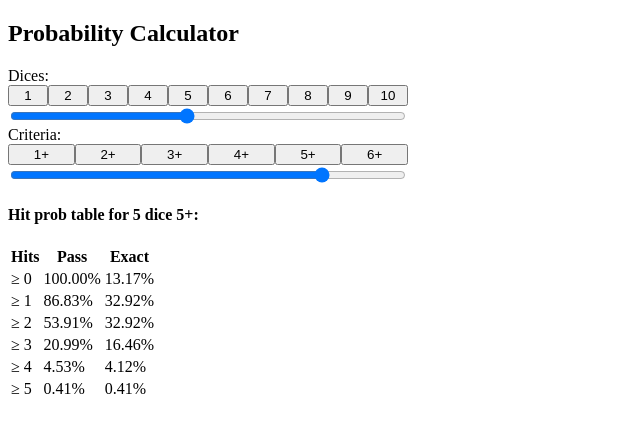
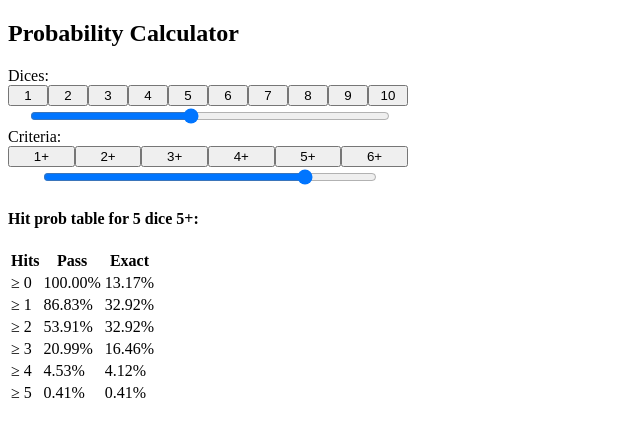
Before and after one commit to nnkken/zombicide-invader-helper, a Vue app: page / in a window 1280 px wide. Shown: the top 436 px of the page, without its empty margins (0-640 px from the left). Built offline with nearby package versions, Linux system fonts and the light colour scheme.

Commit message:
Improve style

```diff
--- a/src/components/ProbCalculator.vue
+++ b/src/components/ProbCalculator.vue
@@ -2,24 +2,24 @@
   <div>
     <div>
       Dices:
-      <div class="select-dice">
-        <div v-for="i in 10" v-bind:key="i" class="select-dice-button-container">
+      <div class="select-container">
+        <div v-for="i in 10" v-bind:key="i" class="select-button-container dice">
           <button @click="dice = i">{{ i }}</button>
         </div>
-      </div>
-      <div class="select-dice">
-        <input v-model="dice" type="range" name="dice" min="1" max="10">
+        <div class="select-range-container dice">
+          <input v-model="dice" type="range" name="dice" min="1" max="10">
+        </div>
       </div>
     </div>
     <div>
       Criteria:
-      <div class="select-criteria">
-        <div v-for="i in 6" v-bind:key="i" class="select-criteria-button-container">
+      <div class="select-container">
+        <div v-for="i in 6" v-bind:key="i" class="select-button-container criteria">
           <button @click="criteria = i">{{ i }}+</button>
         </div>
-      </div>
-      <div class="select-criteria">
-        <input v-model="criteria" type="range" name="criteria" min="1" max="6">
+        <div class="select-range-container criteria">
+          <input v-model="criteria" type="range" name="criteria" min="1" max="6">
+        </div>
       </div>
     </div>
     <div>
@@ -104,22 +104,33 @@ input[type=range] {
   width: 100%;
 }
 
-.select-dice {
+.select-container {
   width: 100%;
   max-width: 25rem;
   display: flex;
+  flex-wrap: wrap;
+  justify-content: center;
 }
-.select-dice .select-dice-button-container {
+.select-container button {
   width: 100%;
 }
-.select-dice button {
+.select-button-container {
   width: 100%;
 }
-
-.select-criteria {
+.select-button-container.dice {
+  flex-basis: 10%;
+}
+.select-button-container.criteria {
+  flex-basis: 16.66%;
+}
+.select-range-container {
   width: 100%;
-  max-width: 25rem;
-  display: flex;
+}
+.select-range-container.dice {
+  flex-basis: 90%;
+}
+.select-range-container.criteria {
+  flex-basis: 83.33%;
 }
 .select-criteria .select-criteria-button-container {
   width: 100%;
```
